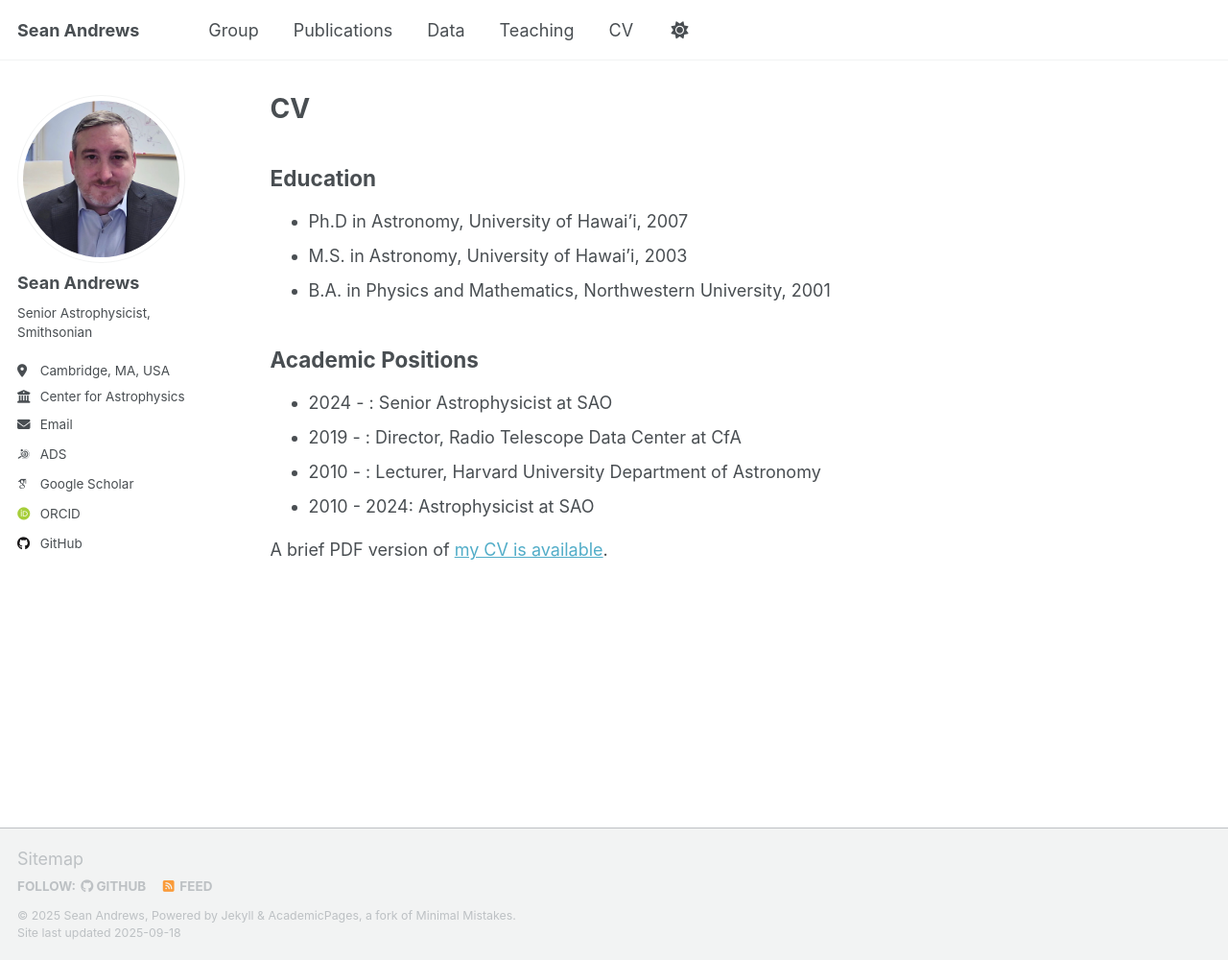
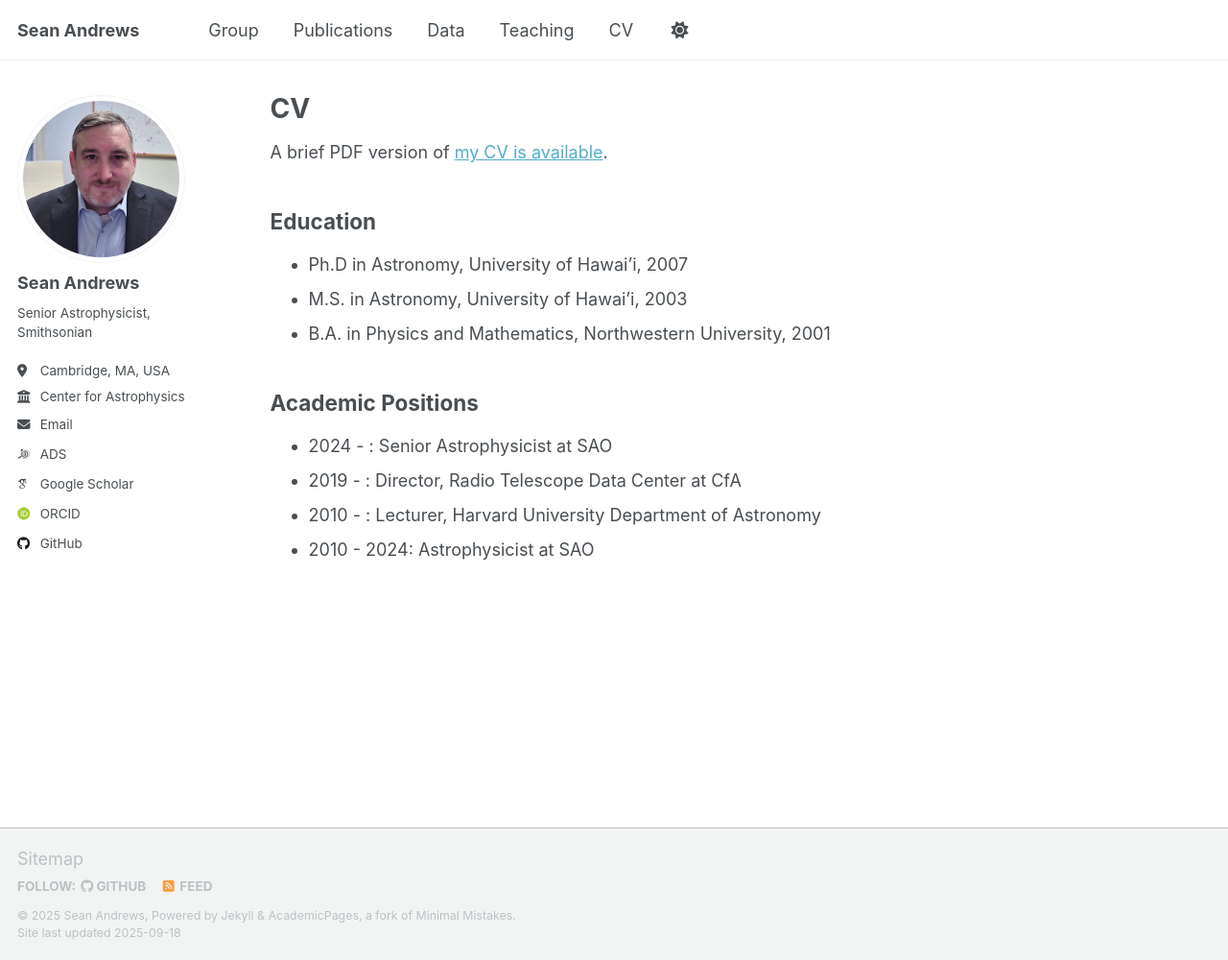
Before and after one commit to seanandrews/seanandrews.github.io, a Jekyll site: the page built from _pages/cv.md, in a window 1280 px wide and 1000 px high. Shown: the whole window at 96% size. Built offline with Jekyll 4.4.1, drawn with Linux system fonts in a browser that asks for light colours; some web fonts are replaced; a script that is not in the unit is left out; part of the change alters nothing that is shown.

Commit message:
Update cv.md

```diff
--- a/_pages/cv.md
+++ b/_pages/cv.md
@@ -8,6 +8,11 @@ redirect_from:
 ---
 
 {% include base_path %}
+
+
+A brief PDF version of [my CV is available](files/Andrews_brief_CV_2025.pdf).
+
+
 
 Education
 -
@@ -21,5 +26,3 @@ Academic Positions
 * 2019 - : Director, Radio Telescope Data Center at CfA
 * 2010 - : Lecturer, Harvard University Department of Astronomy
 * 2010 - 2024: Astrophysicist at SAO
-
-A brief PDF version of [my CV is available](files/Andrews_brief_CV_2025.pdf).
```
